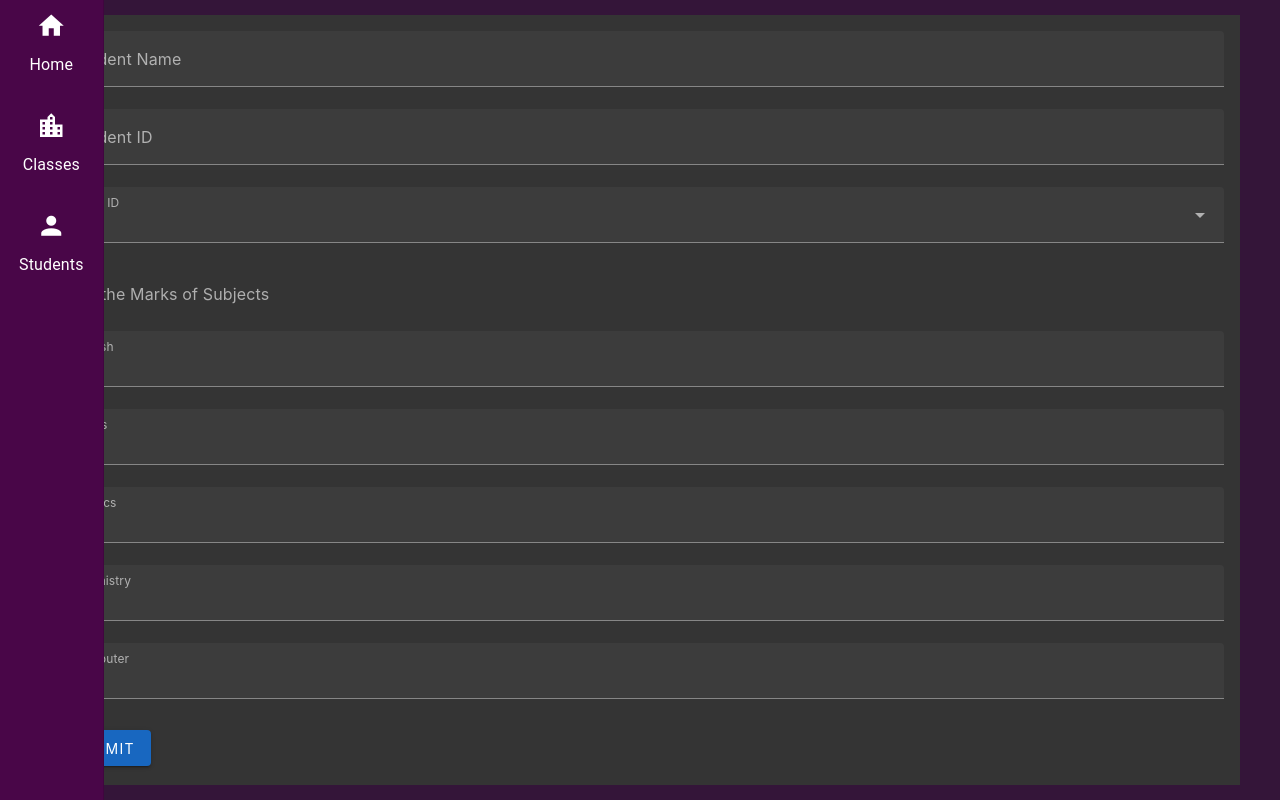
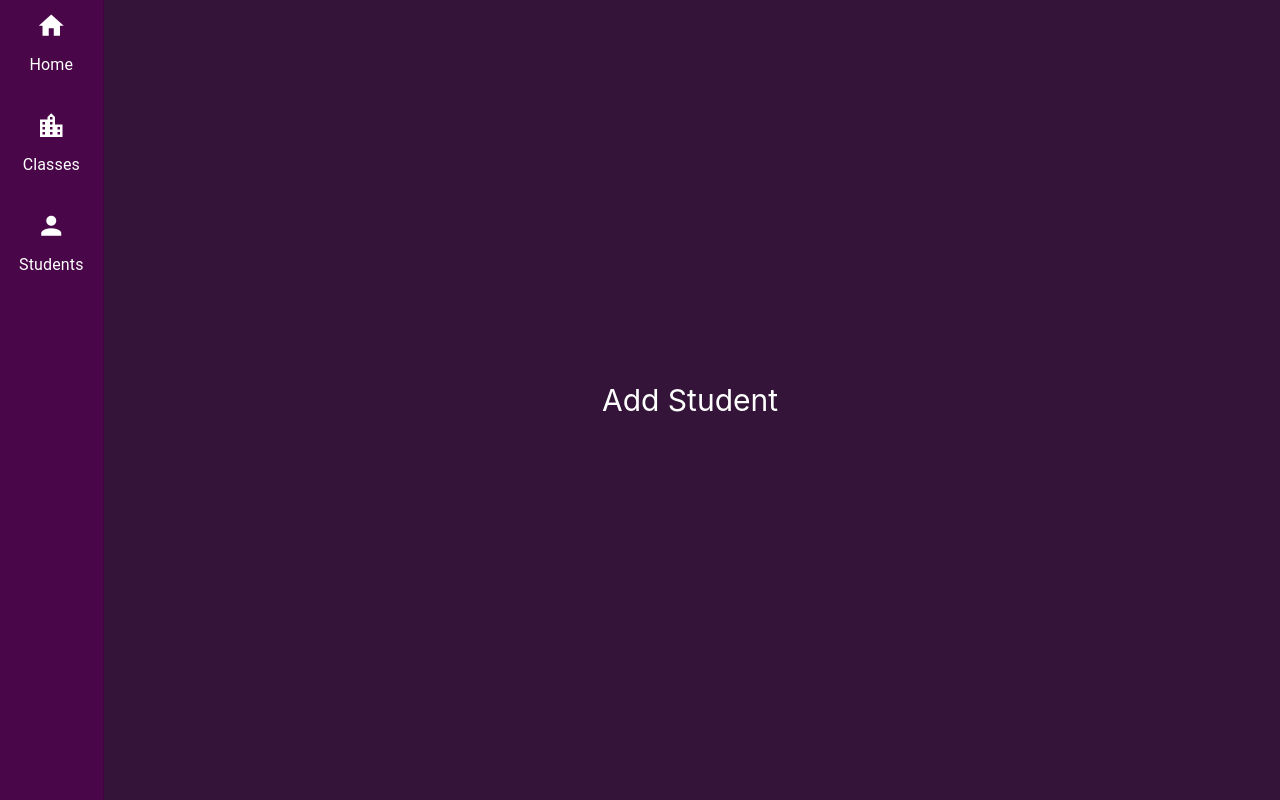
Before and after one commit to AkshayaShaji731/Students-Management-App, a Vue app: page /add-student in a window 1280 px wide. Built offline with nearby package versions, Linux system fonts and the light colour scheme.

Commit message:
rm v-model

```diff
--- a/src/components/AddStudent.vue
+++ b/src/components/AddStudent.vue
@@ -1,76 +1,22 @@
 <template>
   <v-container>
     <v-form>
-      <v-text-field
-        label="Student Name"
-        v-model="studentForm.name"
-      ></v-text-field>
-      <v-text-field label="Student ID" v-model="studentForm.id"></v-text-field>
-      <v-select
-        label="Class ID"
-        :items="classIDs"
-        v-model="studentForm.classId"
-      ></v-select>
+      <v-text-field label="Student Name"></v-text-field>
+      <v-text-field label="Student ID"></v-text-field>
+      <v-select label="Class ID" :items="classIDs"></v-select>
       <v-label class="pb-6">Enter the Marks of Subjects</v-label>
-      <v-text-field
-        label="English"
-        v-model="studentForm.marks[0].mark"
-      ></v-text-field>
-      <v-text-field
-        label="Maths"
-        v-model="studentForm.marks[1].mark"
-      ></v-text-field>
-      <v-text-field
-        label="Physics"
-        v-model="studentForm.marks[2].mark"
-      ></v-text-field>
-      <v-text-field
-        label="Chemistry"
-        v-model="studentForm.marks[3].mark"
-      ></v-text-field>
-      <v-text-field
-        label="Computer"
-        v-model="studentForm.marks[4].mark"
-      ></v-text-field>
+      <v-text-field label="English"></v-text-field>
+      <v-text-field label="Maths"></v-text-field>
+      <v-text-field label="Physics"></v-text-field>
+      <v-text-field label="Chemistry"></v-text-field>
+      <v-text-field label="Computer"></v-text-field>
       <v-btn type="submit" color="primary">Submit</v-btn>
     </v-form>
   </v-container>
 </template>
 
 <script lang="ts" setup>
-import type { Mark } from "@/types/Marks";
-import type { Student } from "@/types/Students";
-import { reactive } from "vue";
-
 const classIDs: string[] = ["c1", "c2", "c3"];
-
-const studentForm = reactive<Student>({
-  name: "",
-  id: "",
-  marks: <Mark[]>[
-    {
-      subject: "English",
-      mark: 0,
-    },
-    {
-      subject: "Maths",
-      mark: 0,
-    },
-    {
-      subject: "Physics",
-      mark: 0,
-    },
-    {
-      subject: "Chemistry",
-      mark: 0,
-    },
-    {
-      subject: "Computer",
-      mark: 0,
-    },
-  ],
-  classId: "",
-});
 </script>
 
 <style scoped>
--- a/src/pages/AddStudentPage.vue
+++ b/src/pages/AddStudentPage.vue
@@ -1,12 +1,8 @@
 <template>
-  <h1 class="add-student-heading">
-    <add-student />
-  </h1>
+  <h1 class="add-student-heading">Add Student</h1>
 </template>
 
-<script lang="ts" setup>
-import AddStudent from "@/components/AddStudent.vue";
-</script>
+<script lang="ts" setup></script>
 
 <style scoped>
 .add-student-heading {
@@ -18,5 +14,6 @@ import AddStudent from "@/components/AddStudent.vue";
   align-items: center;
   padding: 16px;
   height: 100vh;
+  margin-left: 100px;
 }
 </style>
```
